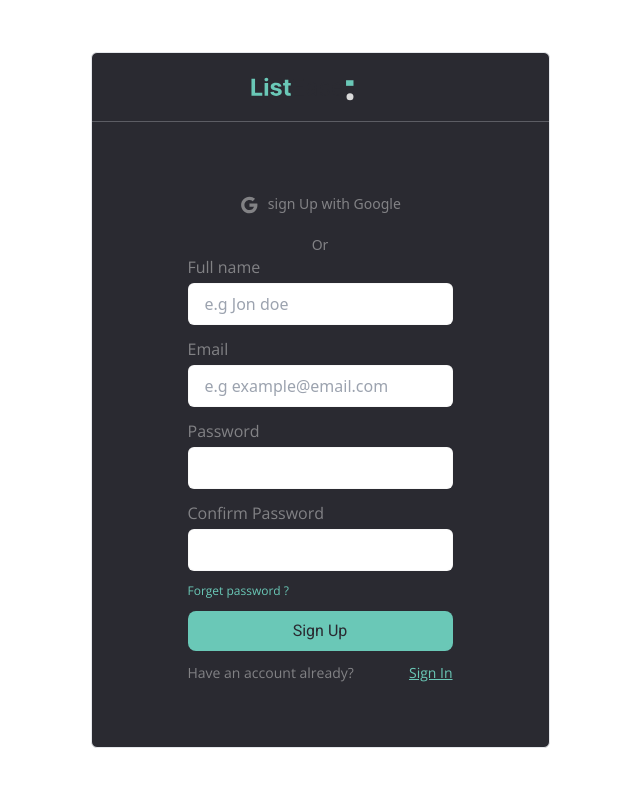
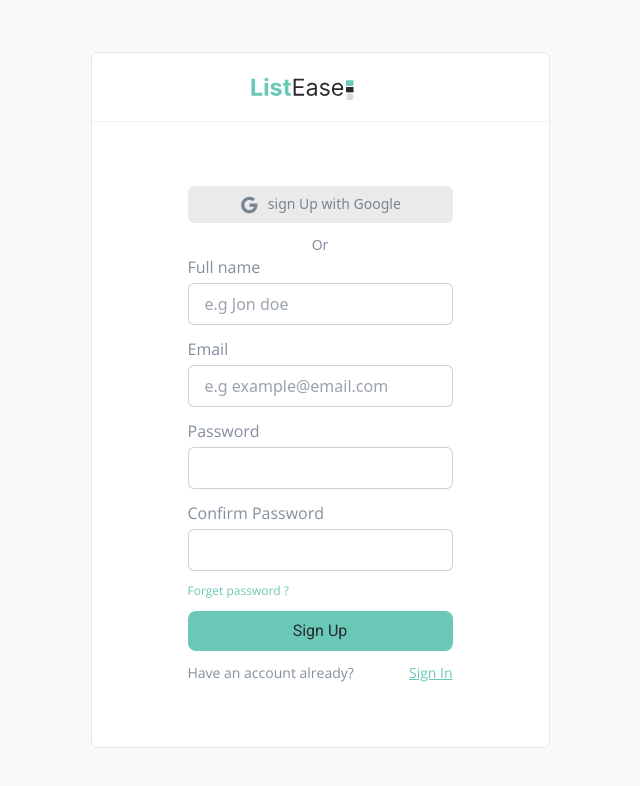
Before and after one commit to ayaneey/ListEase, a Next.js app in the folder client/: page /Register in a window 1280 px wide. Shown: the top 786 px of the page, without its empty margins (320-960 px from the left). Built offline with nearby package versions, Linux system fonts and the light colour scheme.

Commit message:
sign in form

```diff
--- a/client/src/components/Navbar.tsx
+++ b/client/src/components/Navbar.tsx
@@ -24,14 +24,6 @@
 			</div>
 			<div className=" w-full   h-max justify-end   flex md:hidden cursor-pointer">
 				<MenuIcon onClick={() => setNav(true)} />
-<<<<<<< HEAD
-				{nav && <div className="  w-full h-max p-5 absolute bg-brand-secondary flex  flex-col  right-0 top-0">
-					<p className="   text-brand-base font-roboto font-bold   self-end cursor-pointer"><CloseIcon onClick={() => setNav(false)} /></p>
-					<div className=" flex flex-col gap-2">
-						<p className=" text-brand-base font-roboto font-bold text-lg">About</p>
-						<p className="text-brand-base  font-roboto font-bold text-lg">Features</p>
-						<button className="  w-1/2 font-roboto font-bold text-lg  t text-brand-secondary  px-5 py-1 bg-brand-base rounded-sm">Log in</button>
-=======
 				{nav && (
 					<div className="  w-full h-max p-5 absolute bg-brand-secondary flex  flex-col  right-0 top-0">
 						<p className="   text-brand-base font-roboto font-bold   self-end cursor-pointer">
@@ -48,7 +40,6 @@
 								Log in
 							</button>
 						</div>
->>>>>>> 32b9f98fc70419693cd6c6a7b5d79f6c63440e59
 					</div>
 				)}
 			</div>
--- a/client/src/pages/Register.tsx
+++ b/client/src/pages/Register.tsx
@@ -5,8 +5,8 @@
 
 export default function Signin() {
     return (
-        <div className='   min-w-fit w sm:w-full h-screen  bg-brandv4 flex justify-center items-center'>
-            <div className=' w-max h-max bg-brand-secondary  border border-branv2 border-opacity-10 rounded-md'>
+        <div className='  min-w-fit w sm:w-full h-screen  bg-brandv4 flex justify-center items-center'>
+            <div className=' w-max h-max bg-white   border border-branv2 border-opacity-10 rounded-md'>
                 <div className=' w-full h-max p-5   border-b border-gray-300 border-solid border-1   border-opacity-30 flex justify-center'>
 
                     <Link href="/">   <Image
--- a/client/src/pages/Signin.tsx
+++ b/client/src/pages/Signin.tsx
@@ -6,7 +6,7 @@
 export default function Signin() {
     return (
         <div className='   min-w-fit  sm:w-full  h-screen  bg-brandv4 flex justify-center items-center'>
-            <div className='  w-max   h-max bg-brand-secondary  border border-branv2 border-opacity-10 rounded-md'>
+            <div className='  w-max   h-max bg-white  border border-branv2 border-opacity-10 rounded-md'>
                 <div className=' w-full h-max p-5   border-b border-gray-300 border-solid border-1   border-opacity-30 flex justify-center'>
                     <Link href="/">   <Image
                         src="/logo.svg"
--- a/client/tailwind.config.js
+++ b/client/tailwind.config.js
@@ -21,7 +21,9 @@
 			colors: {
 				"brand-primary": "#6AC8B7",
 				"brand-secondary": "#2A2A31",
-				"brand-base": "#D9D9D9",
+			    "brand-base": "#091F3B",
+				"brandv3" :"#EAEAEA",
+				"brandv4":"#FAFAFA"
 			},
 
 			fontFamily: {
```
